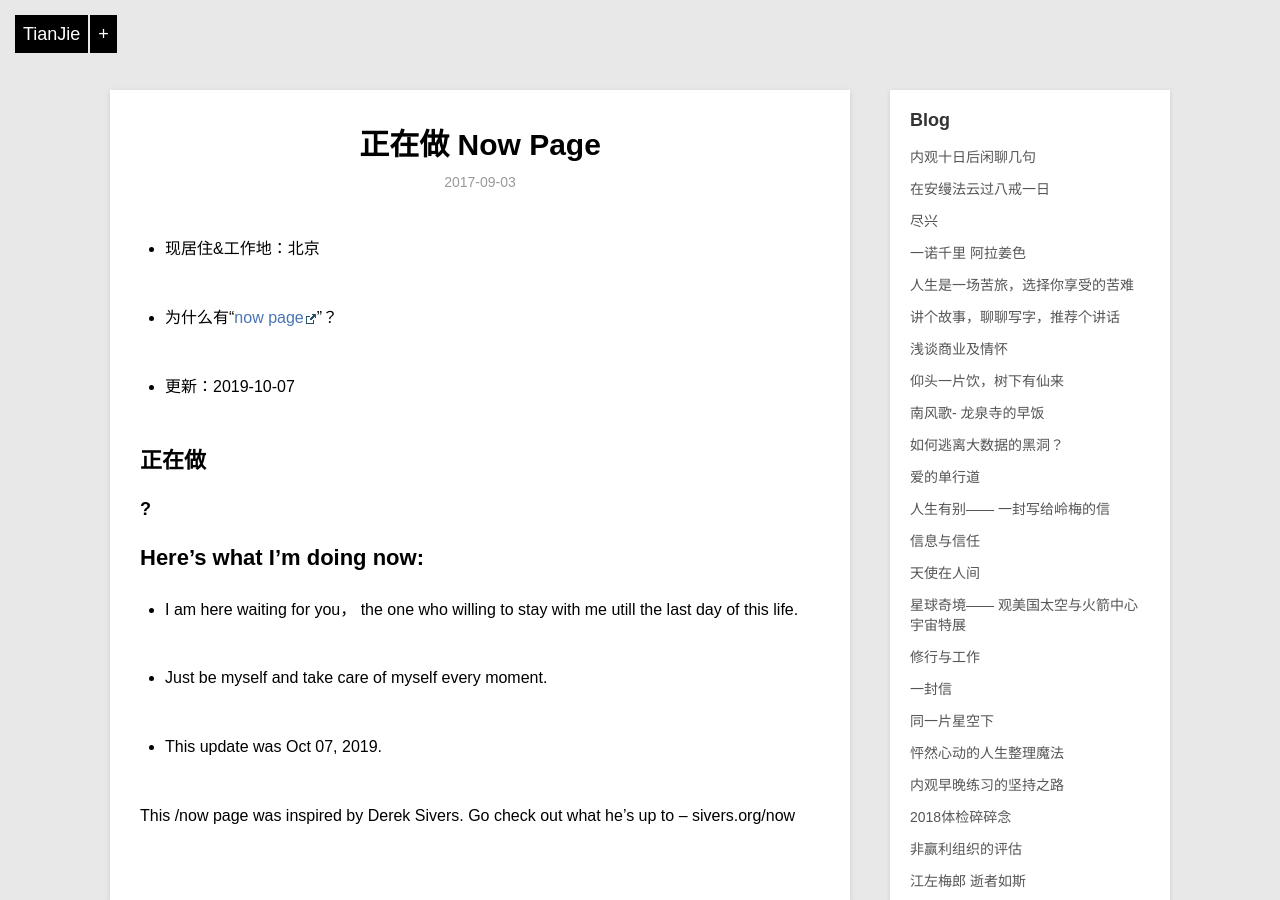
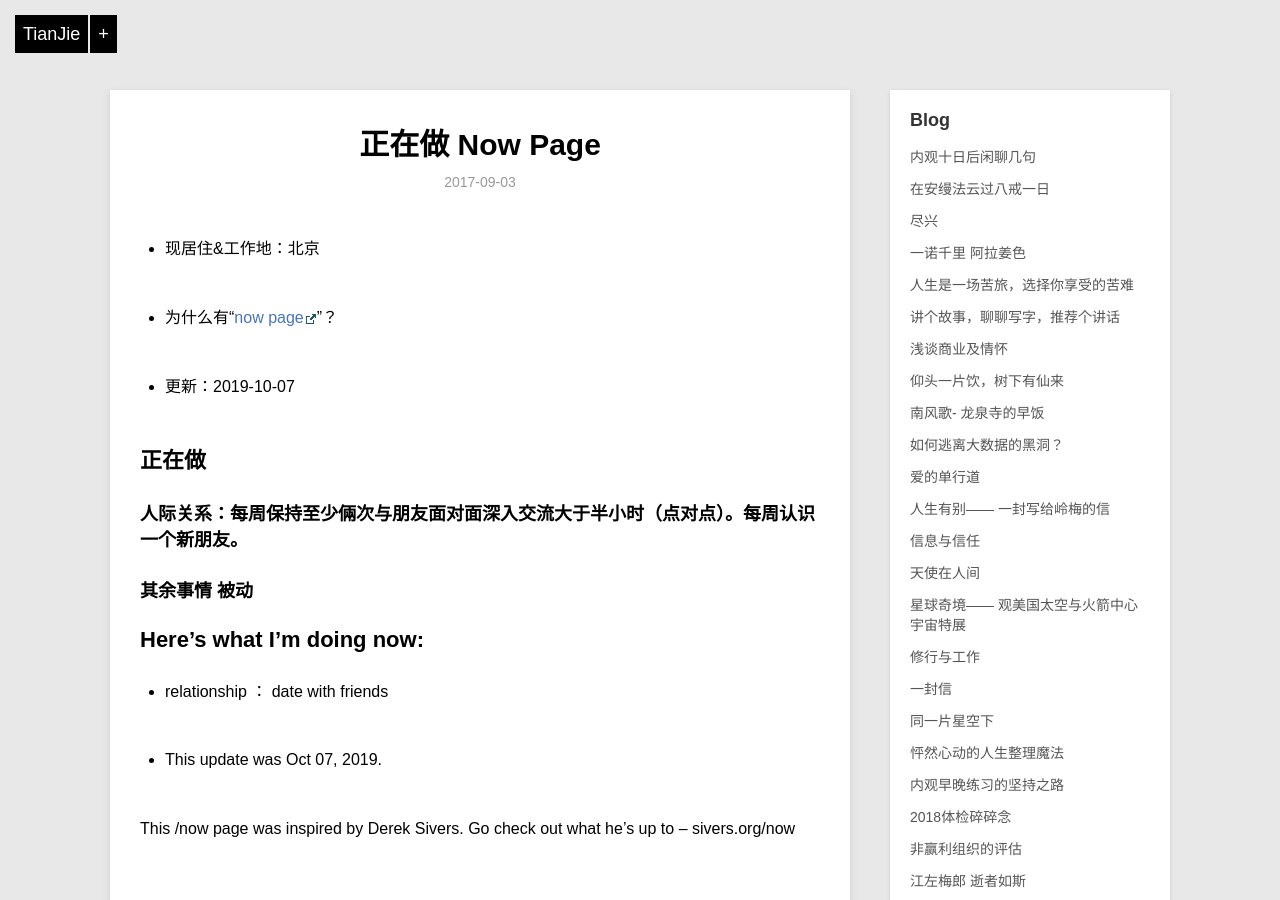
Before and after one commit to violettianjie/violettianjie.github.io, a Jekyll site: the page built from _posts/blog/2017-09-03-now.md, in a window 1280 px wide and 900 px high. Built offline with Jekyll 4.4.1, drawn with Linux system fonts in a browser that asks for light colours; comment, search, counter and statistics services are not loaded.

Commit message:
Update 2017-09-03-now.md

```diff
--- a/_posts/blog/2017-09-03-now.md
+++ b/_posts/blog/2017-09-03-now.md
@@ -12,14 +12,13 @@ category: blog
 
 ## 正在做
 
-### ?
+### 人际关系：每周保持至少倆次与朋友面对面深入交流大于半小时（点对点）。每周认识一个新朋友。
 
+### 其余事情 被动
 
 ## Here’s what I’m doing now:
 
-- I am here waiting for you， the one who willing to stay with me utill the last day of this life.
-
-- Just be myself and take care of myself every moment.
+- relationship ： date with friends
 
 - This update was Oct 07, 2019.
 
```
